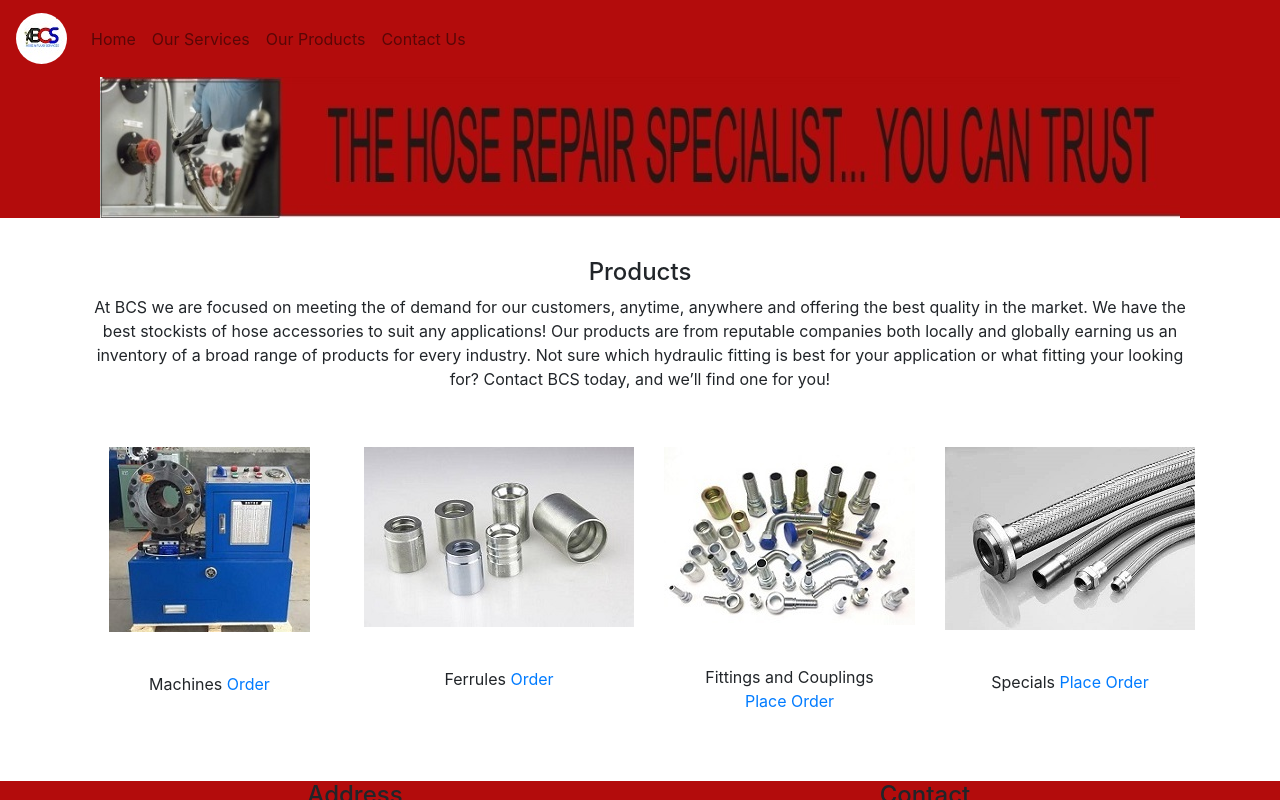
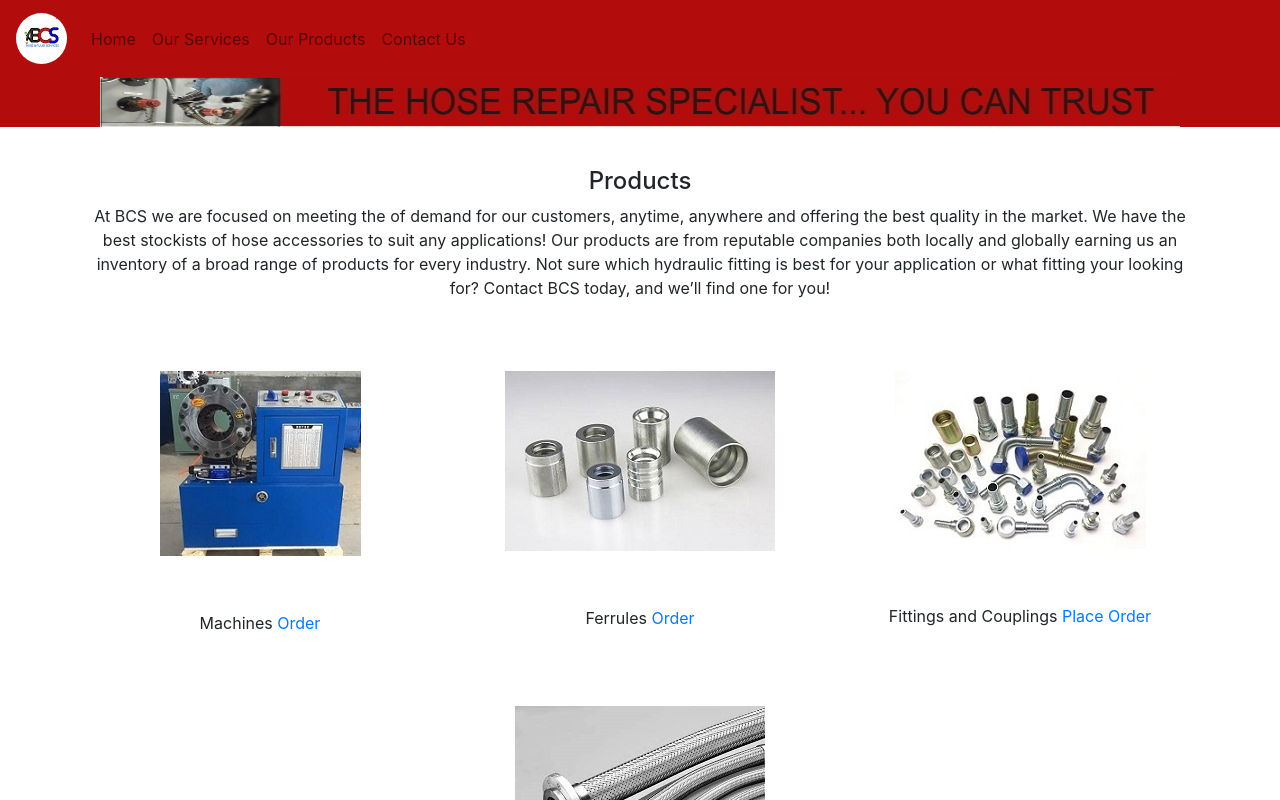
Before and after one commit to kegoba/bcshoseservice, a React (Create React App) app: page /product in a window 1280 px wide. Shown: the top 800 px of the page. Built offline with nearby package versions, Linux system fonts and the light colour scheme.

Commit message:
changes on img tag

```diff
--- a/src/App.css
+++ b/src/App.css
@@ -100,13 +100,14 @@ textarea[type="textarea"]{
   .banner{
 
     max-width: 700px;
+    max-height: 50px;
   }
 
 
 }
 @media(max-width:800px){
   .prevent{
-    max-width: 310px;
+    max-width: 410px;
   }
 
 
@@ -119,11 +120,14 @@ textarea[type="textarea"]{
   width: 100%;
   padding: 10px;
 border-radius: 40px;
+
 outline: none;
 
   }
 }
-
+.banner{
+  max-height: 50px;
+}
 
 .preventive{
   margin: 40px;
@@ -135,3 +139,13 @@ outline: none;
 
 
 }
+
+img{
+
+  max-width: 400px;
+  max-height: 400px;
+}
+
+.prevent,.image{
+  margin: 15px;
+}
--- a/src/components/home/Services.js
+++ b/src/components/home/Services.js
@@ -53,11 +53,11 @@ const Services = ()=>{
             <div className="container preventive">
                 <div className="row">
                     <div className="col">
-                        <img className="prevent" src={preventive1} />
+                        <img className="prevent image" src={preventive1} />
 
                     </div>
                     <div className="col">
-                        <img className="prevent" src={preventive2} />
+                        <img className="prevent image" src={preventive2} />
 
 
                     </div>
--- a/src/components/home/product.js
+++ b/src/components/home/product.js
@@ -27,25 +27,25 @@ const Product = ()=>{
             <div className="container product">
                 <div className="row">
                     <div className="col card-light">
-                        <img src={crimping} />
+                        <img className="image" src={crimping} />
                         <p className="products">Machines <Link to={"/contact"}> Order</Link> </p>
 
 
                 </div>
                     <div className="col card-light">
-                        <img src={ferrules} />
+                        <img className="image"src={ferrules} />
                         <p className="products"> Ferrules <Link to={"/contact"}> Order</Link>  </p>
 
 
                 </div>
                     <div className="col card-light">
-                        <img src={fittings } />
+                        <img className="image" src={fittings } />
                         <p className="products"> Fittings and Couplings <Link to={"/contact"}> Place Order</Link>  </p>
 
 
                 </div>
                     <div className="col card-light">
-                        <img src={metal} />
+                        <img className="image" src={metal} />
 
                         <p className="products">  Specials  <Link to={"/contact"}>  Place Order</Link>  </p>
                 </div>
```
